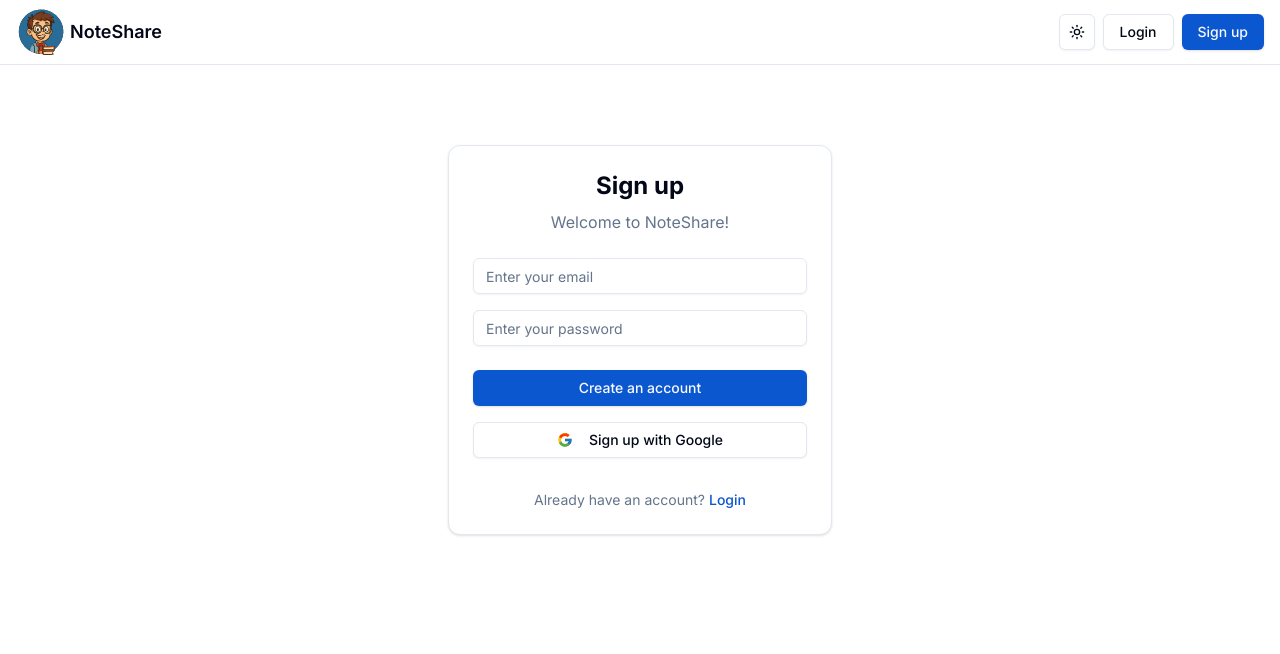
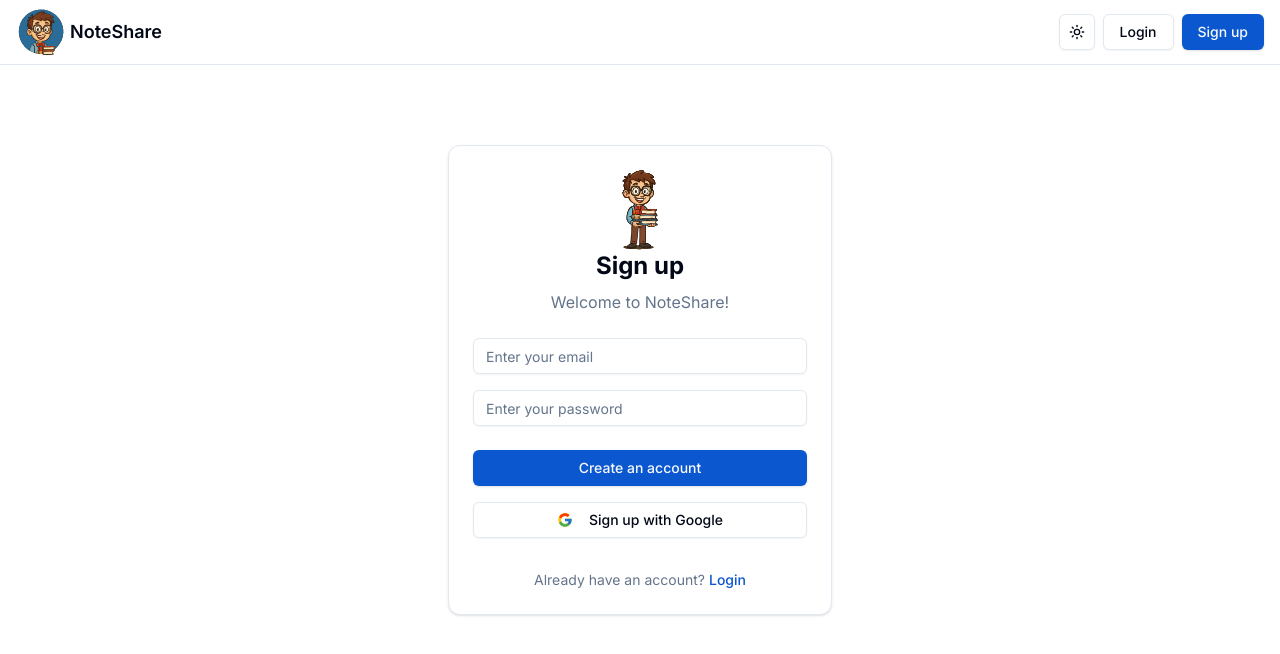
Before and after one commit to joshualwf/note-share, a Next.js app: page /signup in a window 1280 px wide. Shown: the top 654 px of the page. Built offline with nearby package versions, Linux system fonts and the light colour scheme; no server answers.

Commit message:
add image to login/signup

```diff
--- a/src/components/login-form.tsx
+++ b/src/components/login-form.tsx
@@ -9,6 +9,7 @@ import { Checkbox } from "@/components/ui/checkbox";
 import { Card } from "./ui/card";
 import { LoadingSpinner } from "./LoadingSpinner";
 import { CircleAlert } from "lucide-react";
+import Image from "next/image";
 
 interface LoginFormProps {
   heading?: string;
@@ -77,13 +78,12 @@ const LoginForm = ({
           {/* <div className="mx-auto w-full max-w-sm rounded-md p-6 shadow "> */}
           <Card className="mx-auto w-full max-w-sm p-6">
             <div className="mb-6 flex flex-col items-center">
-              {/* <a href={logo.url}>
-                <img
-                  src={logo.src}
-                  alt={logo.alt}
-                  className="mb-7 h-10 w-auto"
-                />
-              </a> */}
+              <Image
+                src="/standing-nerd.svg"
+                width="80"
+                height="80"
+                alt="standing nerd"
+              />
               <p className="mb-2 text-2xl font-bold">{heading}</p>
               <p className="text-muted-foreground">{subheading}</p>
             </div>
--- a/src/components/signup-form.tsx
+++ b/src/components/signup-form.tsx
@@ -8,6 +8,7 @@ import { Input } from "@/components/ui/input";
 import { Card } from "./ui/card";
 import { CircleAlert } from "lucide-react";
 import { LoadingSpinner } from "./LoadingSpinner";
+import Image from "next/image";
 
 interface SignupFormProps {
   heading?: string;
@@ -79,6 +80,12 @@ const SignupForm = ({
         <div className="flex flex-col gap-4">
           <Card className="mx-auto w-full max-w-sm p-6">
             <div className="mb-6 flex flex-col items-center">
+              <Image
+                src="/standing-nerd.svg"
+                width="80"
+                height="80"
+                alt="standing nerd"
+              />
               <p className="mb-2 text-2xl font-bold">{heading}</p>
               <p className="text-muted-foreground">{subheading}</p>
             </div>
```
